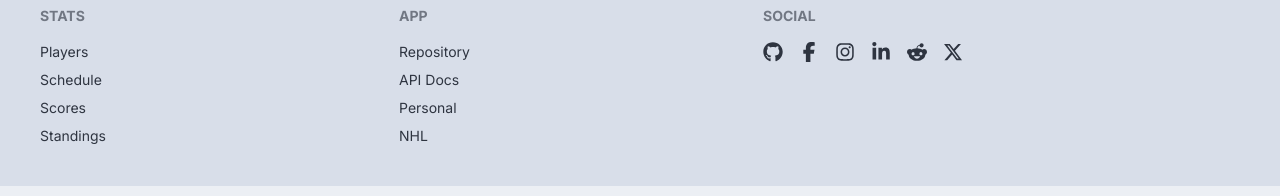
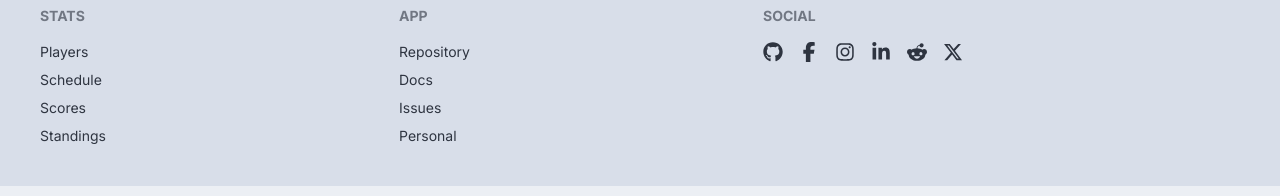
Before and after one commit to mdefeo/nhl.game.tracker, a Next.js app: page / in a window 1280 px wide. Shown: the part 606-802 px from the top of the page. Built offline with nearby package versions, Linux system fonts and the light colour scheme.

Commit message:
Update FooterNav.tsx

```diff
--- a/app/components/nav/FooterNav.tsx
+++ b/app/components/nav/FooterNav.tsx
@@ -54,26 +54,26 @@ const FooterNav: React.FC<Props> = ({ }) => {
         Repository
       </Link>
       <Link
-        href="https://github.com/Zmalski/NHL-API-Reference"
+        href="https://github.com/mdefeo/nhl.game.tracker/blob/main/README.md"
         className="link link-hover"
         target="_blank"
         rel="noopener noreferrer"
-        >API Docs</Link>
+        >Docs</Link>
+      <Link
+        href="https://github.com/mdefeo/nhl.game.tracker/issues"
+        className="link link-hover"
+        target="_blank"
+        rel="noopener noreferrer"
+        >
+          Issues
+        </Link>
       <Link
         href="https://marcellodefeo.com/"
         className="link link-hover"
         target="_blank"
         rel="noopener noreferrer"
-        >
-          Personal
-        </Link>
-      <Link
-        href="https://www.nhl.com/"
-        className="link link-hover"
-        target="_blank"
-        rel="noopener noreferrer"
       >
-        NHL
+        Personal
       </Link>
     </nav>
     <nav>
```
